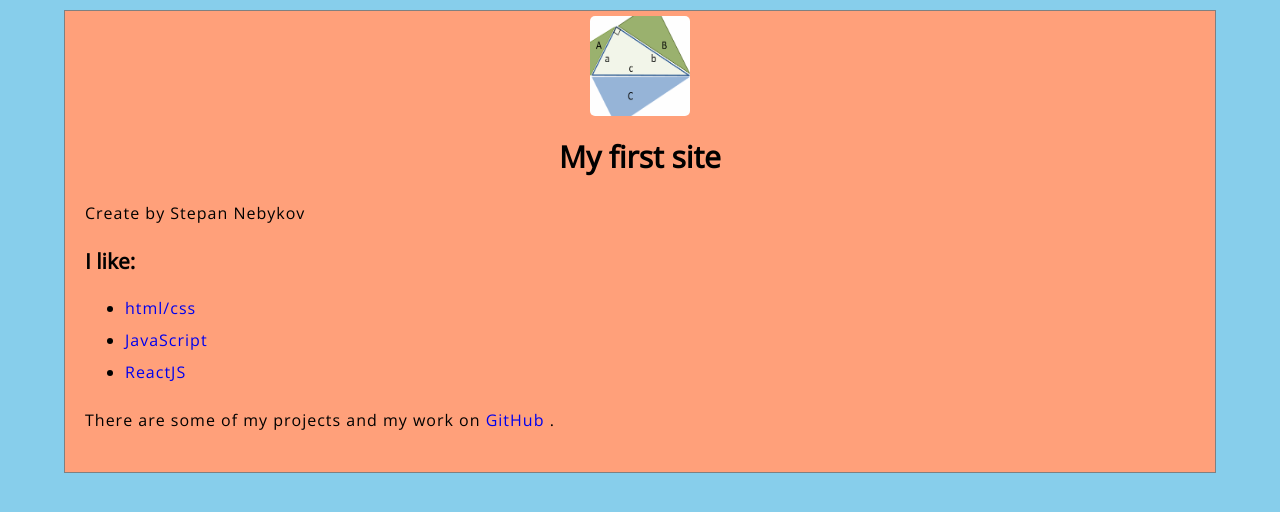
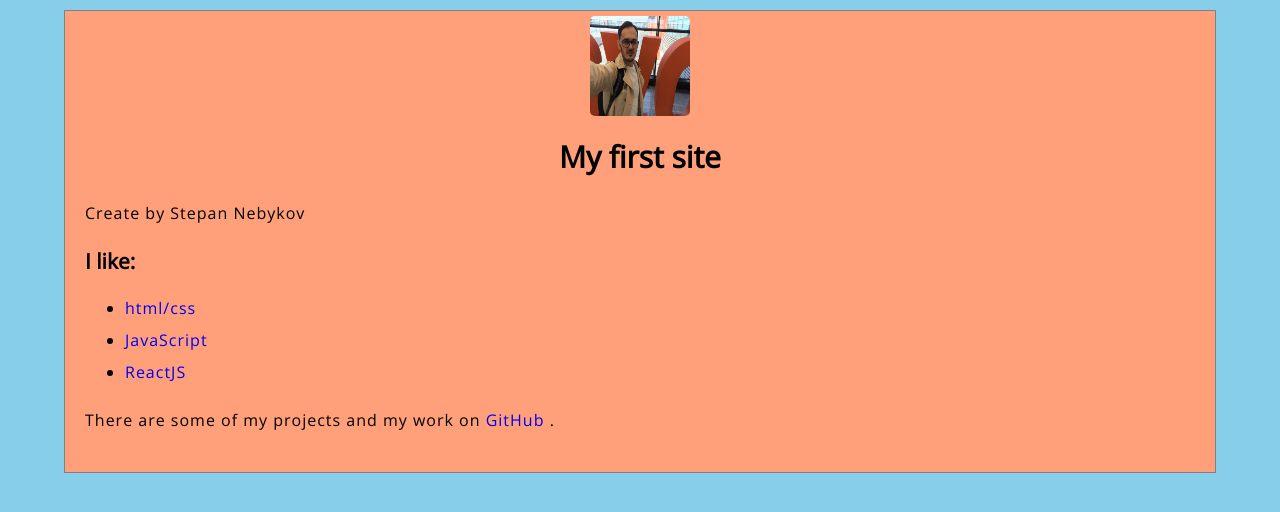
Before and after one commit to Stepan-Ne/stepan-ne.github.io, a plain HTML site: page index.html in a window 1280 px wide. Drawn offline with nearby package versions, Linux system fonts and the light colour scheme.

Commit message:
add new fotos

```diff
--- a/index.html
+++ b/index.html
@@ -10,7 +10,7 @@
 <body>
     <div class='header'>
 
-        <img class='img1' src="images/triangles.png" alt="logo">
+        <img class='img1' src="images/img1.jpg" alt="logo">
         <h1>My first site </h1>
         <p>Create by Stepan Nebykov</p>
     </div>
--- a/scripts/main.js
+++ b/scripts/main.js
@@ -8,5 +8,5 @@ img.onclick = function() {
     i = 0;
    }
 }
-let images = ['images/triangles.png', 'images/circles.jpg'];
+let images = ['images/img1.jpg', 'images/img2.jpg'];
 let i = 0;
```
Also changed, not shown: images/img1.JPG (added), images/img2.JPG (added).
